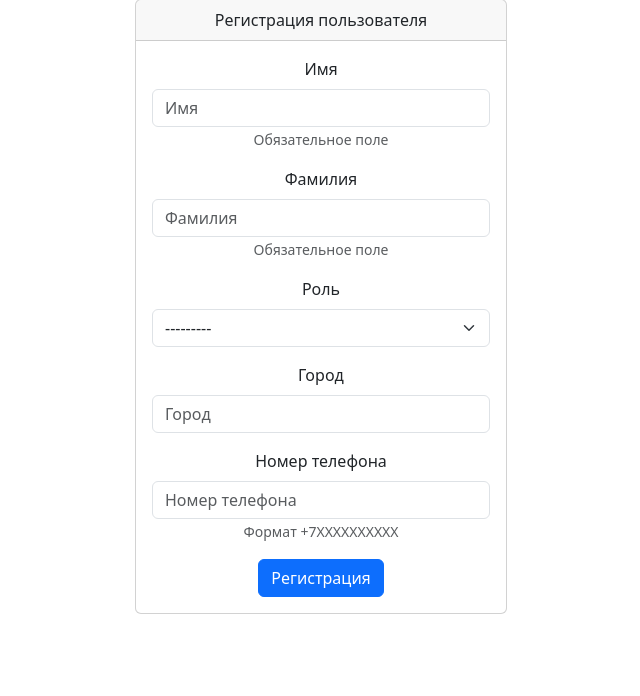
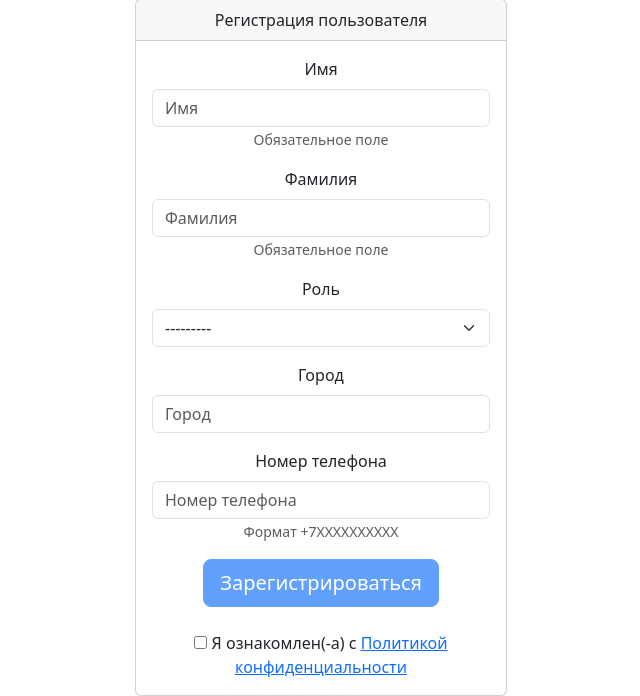
Before and after one commit to Studio-Yandex-Practicum/Goodstart_telegram_bot, a Django app: page /registration/1/ in a window 1280 px wide. Shown: the part 153-849 px from the top of the page, without its empty margins (319-959 px from the left). Before the commit the page ends 767 px from the top, so only its background shows below. Run offline with Django 5.2, Linux system fonts and the light colour scheme; some libraries are stand-ins or nearby versions.

Commit message:
Добавил галочку для подтверждения обработки персональных данных

```diff
--- a/src/potential_user/forms.py
+++ b/src/potential_user/forms.py
@@ -10,4 +10,5 @@ class RegistrationForm(forms.ModelForm):
         """Form meta class."""
 
         model = ApplicationForm
-        fields = ('name', 'surname', 'role', 'city', 'phone_number',)
+        fields = ('name', 'surname', 'role', 'city',
+                  'phone_number',)
--- a/src/templates/registration/registration_form.html
+++ b/src/templates/registration/registration_form.html
@@ -9,8 +9,10 @@
         <form method="post" enctype="multipart/form-data">
           {% csrf_token %}
           {% bootstrap_form form %}
-          {% bootstrap_button button_type="submit" content="Регистрация" %}
-        </form>
+          <input type="submit" value="Зарегистрироваться" id="submit" disabled class="btn btn-lg btn-primary">
+          <br>
+          <br>
+          <input type="checkbox" onchange="document.getElementById('submit').disabled = !this.checked" /> Я ознакомлен(-а) с <a href="https://goodstart-education.ru/privacy" target="_blank">Политикой конфиденциальности</a></form>
       </div>
     </div>
 {% endblock %}
```
